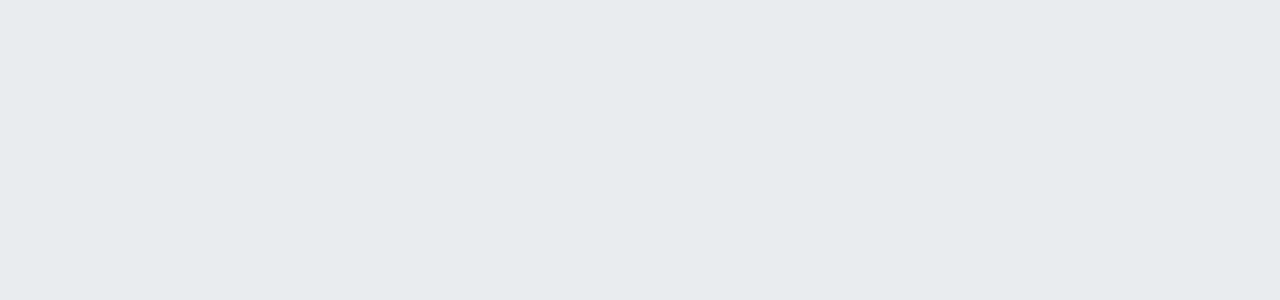
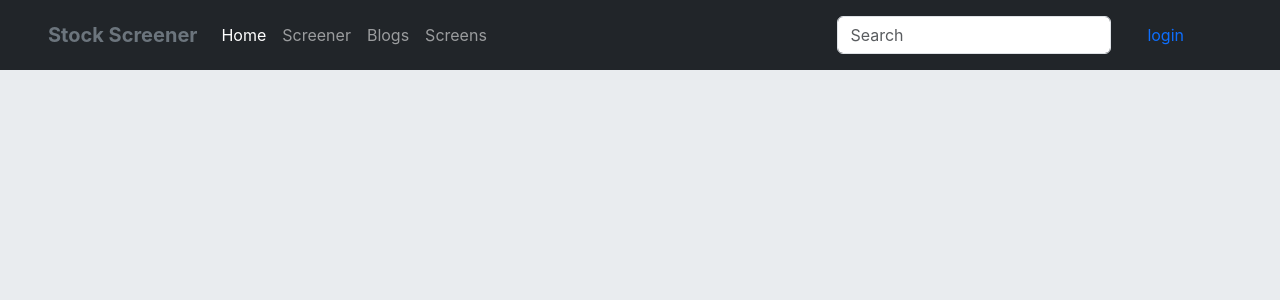
Before and after one commit to stockscreener/stock-screener, a React (Create React App) app in the folder client/stock-screener/: page /screens in a window 1280 px wide. Before the commit this address had no page. Shown: the top 300 px of the page. Built offline with nearby package versions, Linux system fonts and the light colour scheme.

Commit message:
updated navbar features

```diff
--- a/client/stock-screener/package.json
+++ b/client/stock-screener/package.json
@@ -23,7 +23,7 @@
     "web-vitals": "^3.4.0"
   },
   "scripts": {
-    "start": "set HTTPS=true&&react-scripts start",
+    "start": "HTTPS=true SSL_CRT_FILE=./certificate.pem SSL_KEY_FILE=./key.pem react-scripts start",
     "build": "react-scripts build",
     "test": "react-scripts test",
     "eject": "react-scripts eject"
--- a/client/stock-screener/public/index.html
+++ b/client/stock-screener/public/index.html
@@ -13,9 +13,6 @@
   <link rel="stylesheet" href="https://fonts.googleapis.com/css2?family=Roboto:wght@300;400;500;600;700&display=swap" />
   <!-- material icons -->
   <link rel="stylesheet" href="https://fonts.googleapis.com/icon?family=Material+Icons" />
-  <!-- bootstrap -->
-  <link href="https://cdn.jsdelivr.net/npm/bootstrap@5.3.1/dist/css/bootstrap.min.css" rel="stylesheet"
-    integrity="sha384-4bw+/aepP/YC94hEpVNVgiZdgIC5+VKNBQNGCHeKRQN+PtmoHDEXuppvnDJzQIu9" crossorigin="anonymous">
   <title>Stock Screener</title>
   <style>
     body {
@@ -27,16 +24,6 @@
 <body class="bg-body-secondary">
   <noscript>You need to enable JavaScript to run this app.</noscript>
   <div class="" id="root"></div>
-  <!-- Bootstrap scripts -->
-  <script src="https://cdn.jsdelivr.net/npm/bootstrap@5.3.1/dist/js/bootstrap.bundle.min.js"
-    integrity="sha384-HwwvtgBNo3bZJJLYd8oVXjrBZt8cqVSpeBNS5n7C8IVInixGAoxmnlMuBnhbgrkm"
-    crossorigin="anonymous"></script>
-  <script src="https://cdn.jsdelivr.net/npm/@popperjs/core@2.11.8/dist/umd/popper.min.js"
-    integrity="sha384-I7E8VVD/ismYTF4hNIPjVp/Zjvgyol6VFvRkX/vR+Vc4jQkC+hVqc2pM8ODewa9r"
-    crossorigin="anonymous"></script>
-  <script src="https://cdn.jsdelivr.net/npm/bootstrap@5.3.1/dist/js/bootstrap.min.js"
-    integrity="sha384-Rx+T1VzGupg4BHQYs2gCW9It+akI2MM/mndMCy36UVfodzcJcF0GGLxZIzObiEfa"
-    crossorigin="anonymous"></script>
 </body>
 
 </html>
--- a/client/stock-screener/src/App.jsx
+++ b/client/stock-screener/src/App.jsx
@@ -22,15 +22,15 @@ function App() {
     }
   }, [])
 
-  return (
-    <div className=''>
-      {/* navigation bar */}
-      {loginStatus && <NavigationBar />}
+  return (<div className="">
+    <Routes>
+      <Route path='*' element={<ConditionalNavigationBar />} />
+    </Routes>
     <div className="container">
       <Routes>
+        <Route path='/login' element={<Login />} />
+        <Route path='/register' element={<Signup />} />
         <Route path='/' element={<Screener />} />
-          <Route path='/login' element={<Login />} />
-          <Route path='/register' element={<Signup />}/>
       </Routes>
     </div>
     <ToastContainer />
@@ -38,4 +38,10 @@ function App() {
   );
 }
 
+function ConditionalNavigationBar() {
+  const isLoginOrSignup = window.location.pathname.includes('/login') || window.location.pathname.includes('/register');
+
+  return isLoginOrSignup ? null : <NavigationBar />;
+}
+
 export default App;
--- a/client/stock-screener/src/components/dropdownMenu.jsx
+++ b/client/stock-screener/src/components/dropdownMenu.jsx
@@ -1,10 +1,14 @@
+import { useDispatch, useSelector } from "react-redux";
 import { Link } from "react-router-dom"
+import { logout } from "../features/authSlice";
 
 function DropdownMenu() {
+    const loginStatus = useSelector((state)=>state.auth.status)
+    const dispatch = useDispatch()
     var role = sessionStorage.getItem("role");
     var logoutUser=()=>{
         sessionStorage.clear()
-
+        dispatch(logout())
     }
 
     switch (role) {
@@ -18,7 +22,7 @@ function DropdownMenu() {
                     <Link className="dropdown-item" to="/">Join Premium</Link>
                     <Link className="dropdown-item" to="/">Advisors</Link>
                     <Link className="dropdown-item" to="/">Support</Link>
-                    <Link className="dropdown-item" to="/login" onClick={logoutUser}>Logout</Link>
+                    <Link className="dropdown-item" to="/" onClick={logoutUser}>Logout</Link>
                 </div>
             </div>);
         case "ROLE_ADMIN":
@@ -31,7 +35,7 @@ function DropdownMenu() {
                     <Link className="dropdown-item" to="/">Manage Users</Link>
                     <Link className="dropdown-item" to="/">Statistics</Link>
                     <Link className="dropdown-item" to="/">Support</Link>
-                    <Link className="dropdown-item" to="/login" onClick={logoutUser}>Logout</Link>
+                    <Link className="dropdown-item" to="/" onClick={logoutUser}>Logout</Link>
                 </div>
             </div>);
         case "ROLE_ADVISOR":
@@ -44,12 +48,12 @@ function DropdownMenu() {
                     <Link className="dropdown-item" to="/">My Blogs</Link>
                     <Link className="dropdown-item" to="/">Join Premium</Link>
                     <Link className="dropdown-item" to="/">Support</Link>
-                    <Link className="dropdown-item" to="/login" onClick={logoutUser}>Logout</Link>
+                    <Link className="dropdown-item" to="/" onClick={logoutUser}>Logout</Link>
                 </div>
             </div>);
         default:
             return (<div className="nav-item dropdown text-light pe-5 me-5 pe-5">
-                <Link className="nav-link text-primary" to="/login" id="dropdownId" onClick={logoutUser}>logout</Link>
+                <a className="nav-link text-primary" href="/login" id="dropdownId">login</a>
             </div>);
     }
 }
--- a/client/stock-screener/src/components/login.jsx
+++ b/client/stock-screener/src/components/login.jsx
@@ -1,5 +1,4 @@
 import { Link, useNavigate } from 'react-router-dom';
-import '../../node_modules/bootstrap/dist/css/bootstrap.css'
 import { useState } from 'react';
 import { toast } from 'react-toastify';
 import { signinUserApi } from '../services/user';
--- a/client/stock-screener/src/components/navigationBar.jsx
+++ b/client/stock-screener/src/components/navigationBar.jsx
@@ -2,7 +2,7 @@ import { Link } from "react-router-dom";
 import DropdownMenu from "./dropdownMenu";
 
 function NavigationBar() {
-    return <nav className="navbar navbar-expand-lg navbar-dark bg-dark">
+    return <nav className="navbar navbar-expand-sm navbar-dark bg-dark">
 
         <Link className="navbar-brand text-secondary ps-5" to="/"><b>Stock Screener</b></Link>
         <button className="navbar-toggler d-lg-none" type="button" data-bs-toggle="collapse" data-bs-target="#collapsibleNavId" aria-controls="collapsibleNavId"
--- a/client/stock-screener/src/components/screener.jsx
+++ b/client/stock-screener/src/components/screener.jsx
@@ -1,4 +1,3 @@
-import '../../node_modules/bootstrap/dist/css/bootstrap.min.css'
 
 function Screener() {
     return
--- a/client/stock-screener/src/components/signup.jsx
+++ b/client/stock-screener/src/components/signup.jsx
@@ -1,6 +1,5 @@
 import React, { useState } from 'react';
 import { Link, useNavigate } from 'react-router-dom';
-import '../../node_modules/bootstrap/dist/css/bootstrap.css';
 import { toast } from 'react-toastify';
 import { registerUserApi } from '../services/user'; // Assuming you have a registerUserApi function
 import { useDispatch, useSelector } from 'react-redux';
--- a/client/stock-screener/src/index.js
+++ b/client/stock-screener/src/index.js
@@ -1,5 +1,7 @@
 import React from 'react'
 import ReactDOM from 'react-dom/client'
+import '../node_modules/bootstrap/dist/css/bootstrap.min.css'
+import '../node_modules/bootstrap/dist/js/bootstrap.bundle.js'
 import './index.css'
 import App from './App'
 import reportWebVitals from './reportWebVitals'
```
Also changed, not shown: 2 other files (tests, documents, lock files or other folders). Lines whose indentation alone changed are shown as unchanged.
